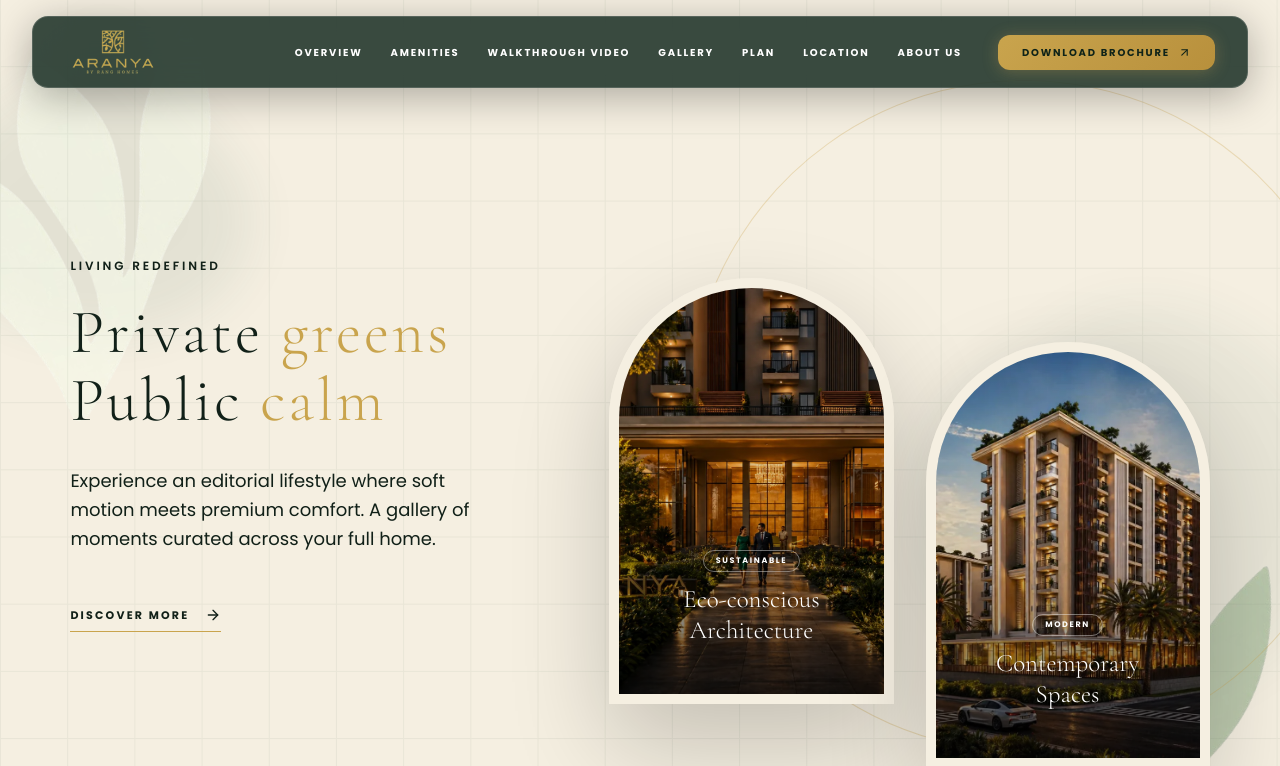
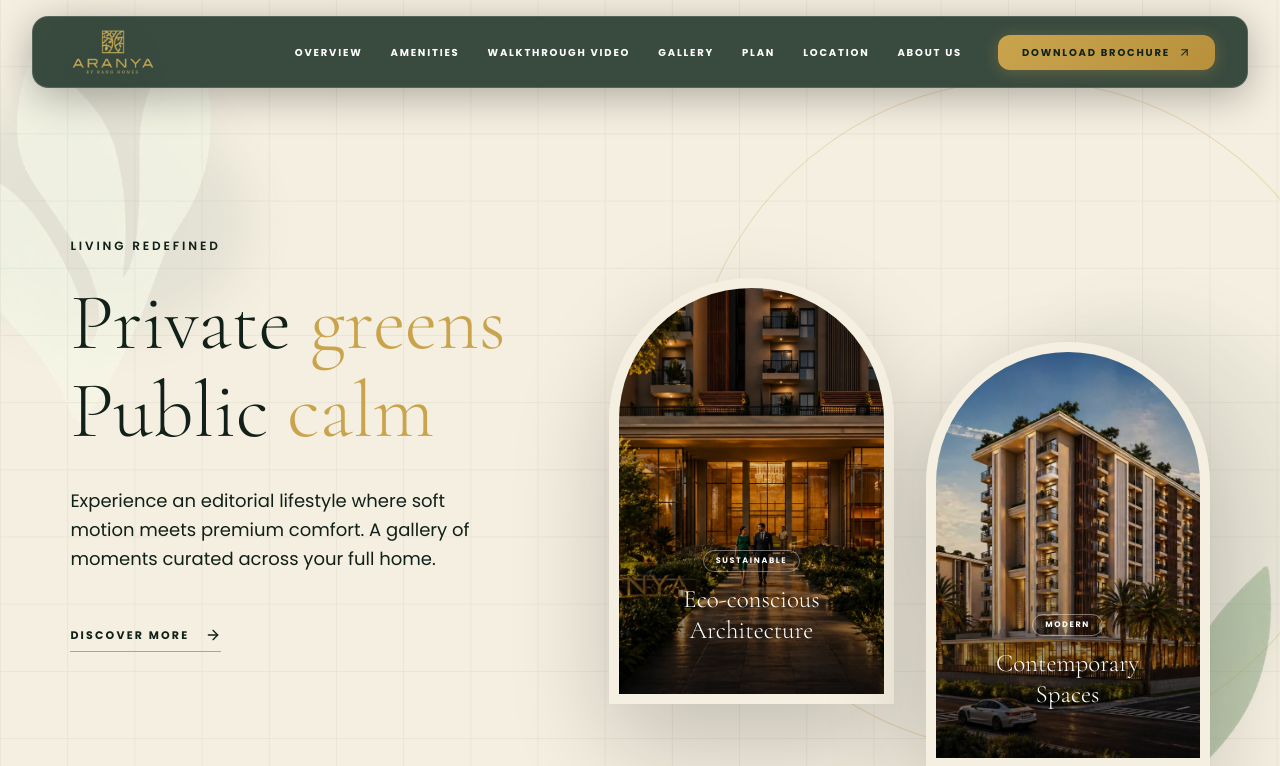
Before and after one commit to ankita1216/Aranya, a React (Vite) app: page / in a window 1280 px wide. Shown: the top 766 px of the page. Built offline with nearby package versions, Linux system fonts and the light colour scheme; a web font is replaced by a local one.

Commit message:
changes done

```diff
--- a/src/components/DeveloperSection.jsx
+++ b/src/components/DeveloperSection.jsx
@@ -67,7 +67,7 @@ export default function DeveloperSection() {
           className="mb-14 max-w-3xl font-serif text-4xl font-light leading-tight text-white md:text-5xl"
         >
           Building communities people are proud to call{" "}
-          <span className="italic text-[#C9A44D]">home.</span>
+          <span className="italic text-[#C9A44D]">home</span>
         </motion.h2>
 
         {/* ── DEVELOPER CARD ── */}
--- a/src/components/HeroSection.jsx
+++ b/src/components/HeroSection.jsx
@@ -52,7 +52,7 @@ export default function HeroSection({ onOpenModal }) {
             >
               Living redefined
             </motion.p>
-            <motion.h1
+            <motion.h2
               className="font-serif text-[62px] leading-[1.1] text-[#112018]"
               initial={{ opacity: 0, y: 24 }}
               whileInView={{ opacity: 1, y: 0 }}
@@ -62,7 +62,7 @@ export default function HeroSection({ onOpenModal }) {
               Private <span className="text-[#C9A44D]">greens</span>
               <br />
               Public <span className="text-[#C9A44D]">calm</span>
-            </motion.h1>
+            </motion.h2>
             <motion.p
               className="mt-8 max-w-md text-lg leading-relaxed text-[#314033]/80"
               initial={{ opacity: 0, y: 20 }}
```
